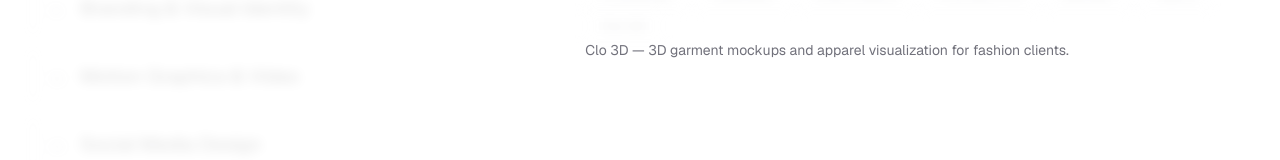
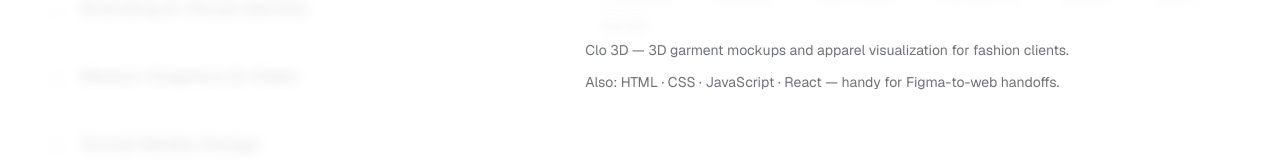
Before and after one commit to thesandeepstudio/wraythx, a Next.js app: page /about in a window 1280 px wide. Shown: the part 750-910 px from the top of the page. Built offline with nearby package versions, Linux system fonts and the light colour scheme; no server answers.

Commit message:
feat: add web skills line from CV to About tools (audit Copy 47)

```diff
--- a/app/about/page.tsx
+++ b/app/about/page.tsx
@@ -197,6 +197,10 @@ export default function AboutPage() {
                   Clo 3D — 3D garment mockups and apparel visualization for
                   fashion clients.
                 </p>
+                <p className="mt-2 text-sm leading-6 text-zinc-500">
+                  Also: HTML · CSS · JavaScript · React — handy for
+                  Figma-to-web handoffs.
+                </p>
               </div>
             </div>
           </div>
```
